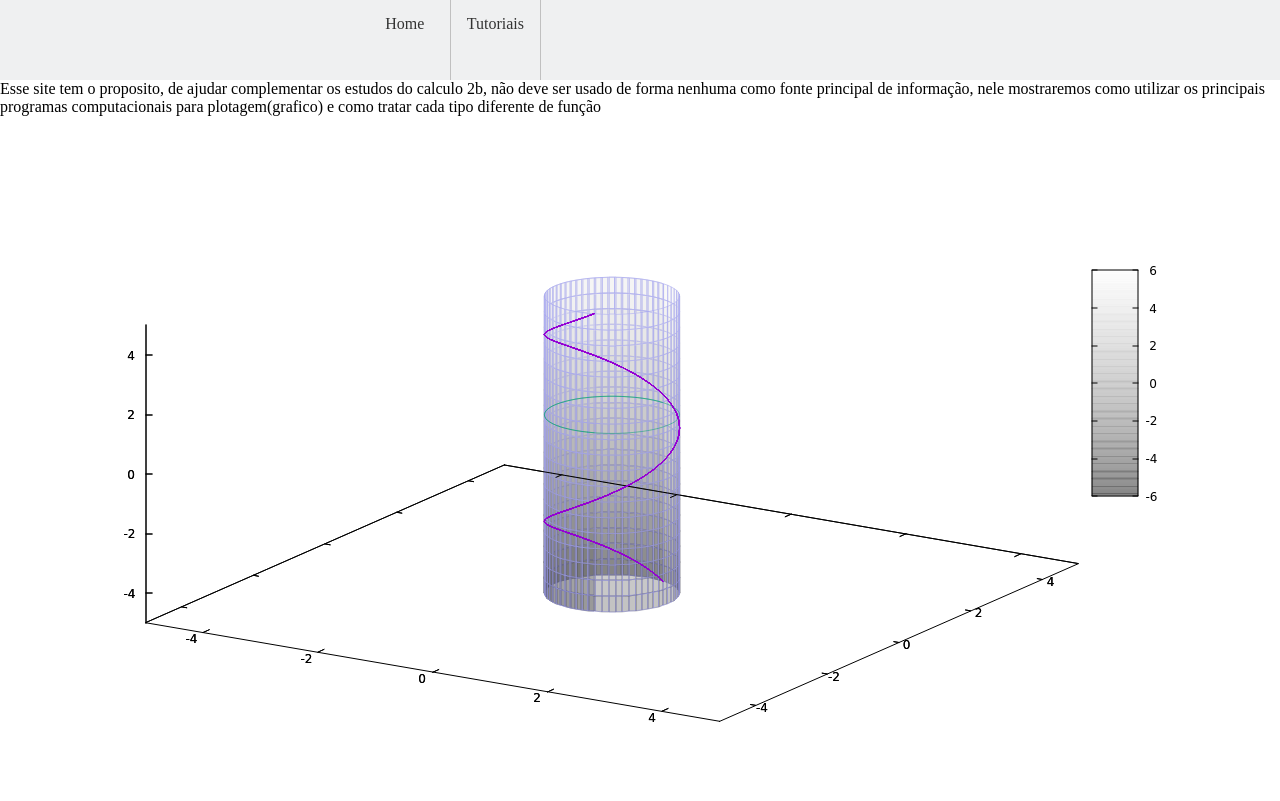
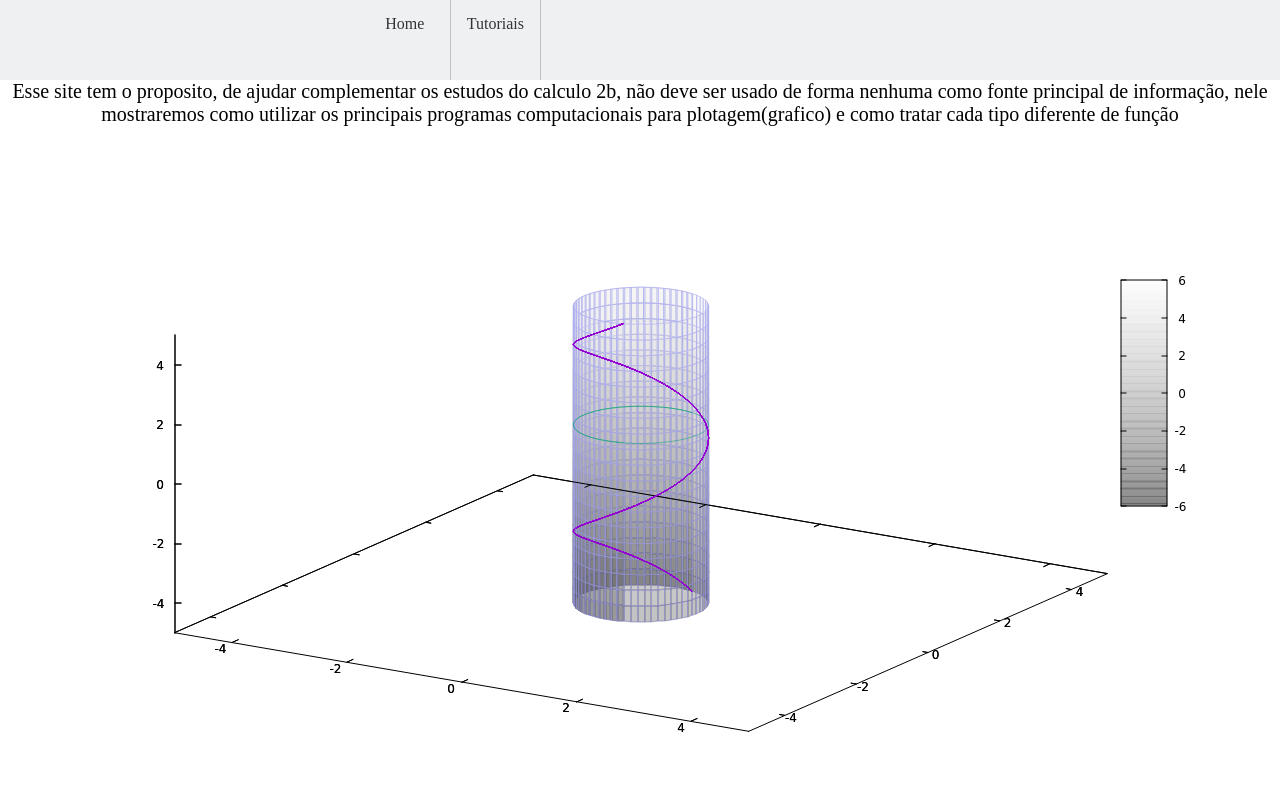
Before and after one commit to mesmerx/calc2b, a Django app: page / in a window 1280 px wide. Before the commit the page ends 722 px from the top, so only its background shows below. Run offline with Django 3.2, Linux system fonts and the light colour scheme.

Commit message:
muitas coisas

```diff
--- a/polls/static/assets/stylesheets/style.css
+++ b/polls/static/assets/stylesheets/style.css
@@ -3,13 +3,16 @@ height:100%;
 min-height:100%; padding:0; margin:0;
 }
 .page{
-padding:40px;
+
 text-align:center;
 font-size:20px;}
 .top{
 background-color:#eff0f1;
 height:10%;
 width:100%;
+}
+.page img{
+height:100%;
 }
 
 .menu, .menu2{
--- a/polls/templates/polls/inicio.html
+++ b/polls/templates/polls/inicio.html
@@ -2,10 +2,10 @@
 {% block content %}
 {% load staticfiles %}
 
-<section>
+<div class="page">
     Esse site tem o proposito, de ajudar complementar os estudos do calculo 2b, não deve ser usado de forma nenhuma como fonte principal de informação, nele mostraremos como utilizar os principais programas computacionais para plotagem(grafico) e como tratar cada tipo diferente de função
-    </section>
-    <div>
+    </div>
+    <div class="page">
     <img src="http://{{ request.get_host }}/polls/static/assets/images/teste2.png"/>
   </div>
   {% endblock %}
```
Also changed, not shown: 2 other files.
